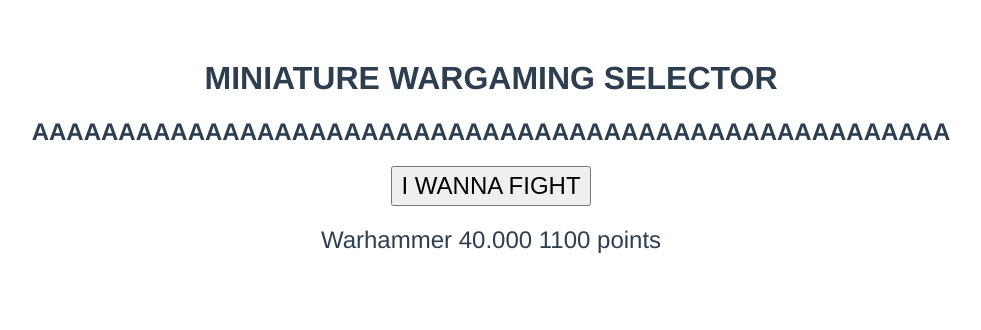
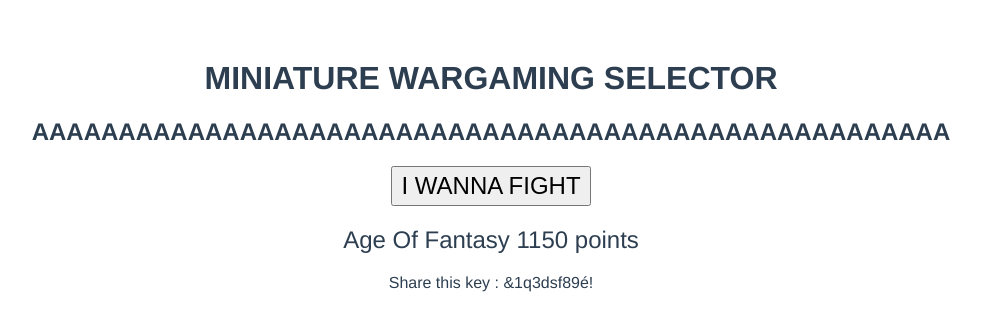
Before and after one commit to cbonaudo/mini-game-selector, a Vue app: page / in a window 1280 px wide. Both pictures are taken after a click on the button "I WANNA FIGHT". Shown: the top 330 px of the page, without its empty margins (149-1130 px from the left). Built offline with nearby package versions, Linux system fonts and the light colour scheme.

Commit message:
Refacto + create keyUtils

```diff
--- a/src/components/Selector.vue
+++ b/src/components/Selector.vue
@@ -2,53 +2,32 @@
   <div class="hello">
     <h1>MINIATURE WARGAMING SELECTOR</h1>
     <h2>AAAAAAAAAAAAAAAAAAAAAAAAAAAAAAAAAAAAAAAAAAAAAAAAAAAAA</h2>
-    <button v-on:click="getResult()">I WANNA FIGHT</button>
+    <button v-on:click="computeResult()">I WANNA FIGHT</button>
     <div class="result">{{ result }}</div>
+    <div v-if="keyString">Share this key : {{ keyString }}</div>
   </div>
 </template>
 
 <script>
 import MathsUtils from "../utils/MathsUtils";
+import KeyUtils from "../utils/KeyUtils";
+import { GameSystems } from "../data/GameSystems";
 
 export default {
   name: "Selector",
   data() {
     return {
       result: "",
-      gameSystems: [
-        {
-          name: "Age Of Sigmar",
-          description: "Games Workshop's official Fantasy miniatures wargame"
-        },
-        {
-          name: "Warhammer 40.000",
-          description: "Games Workshop's official Sci-Fi miniatures wargame"
-        },
-        {
-          name: "Age Of Fantasy",
-          description: "One Page Rules spin for Fantasy miniatures wargaming"
-        },
-        {
-          name: "Grimdark Future",
-          description: "One Page Rules spin on Sci-Fi miniatures wargaming"
-        },
-        {
-          name: "One-Off Games",
-          description: "One Page Rules miscellaneous miniatures games"
-        }
-      ],
     };
   },
   methods: {
-    getResult() {
-      const randomIndexGameSystems = MathsUtils.getRandomInt(
-        0,
-        this.gameSystems.length
-      );
+    computeResult() {
+      const randomIndexGameSystems = MathsUtils.getRandomInt(0, GameSystems.length);
       const randomNumberOfPoints = MathsUtils.roundUp(MathsUtils.getRandomInt(100, 2000), 50);
 
-      this.result = `${this.gameSystems[randomIndexGameSystems].name} ${randomNumberOfPoints} points`;
-    }
-  }
+      this.result = `${GameSystems[randomIndexGameSystems].name} ${randomNumberOfPoints} points`;
+      this.keyString = KeyUtils.generateKeyString();
+    },
+  },
 };
 </script>
--- /dev/null
+++ b/src/data/GameSystems.js
@@ -0,0 +1,22 @@
+export const GameSystems = [
+  {
+    name: "Age Of Sigmar",
+    description: "Games Workshop's official Fantasy miniatures wargame",
+  },
+  {
+    name: "Warhammer 40.000",
+    description: "Games Workshop's official Sci-Fi miniatures wargame",
+  },
+  {
+    name: "Age Of Fantasy",
+    description: "One Page Rules spin for Fantasy miniatures wargaming",
+  },
+  {
+    name: "Grimdark Future",
+    description: "One Page Rules spin on Sci-Fi miniatures wargaming",
+  },
+  {
+    name: "One-Off Games",
+    description: "One Page Rules miscellaneous miniatures games",
+  },
+];
--- /dev/null
+++ b/src/utils/KeyUtils.js
@@ -0,0 +1,9 @@
+export default class KeyUtils {
+  static generateKeyString() {
+    return "&1q3dsf89é!";
+  }
+
+  static decodeKeyString() {
+    return { gameSystems: "WK", points: "100" };
+  }
+}
```
Also changed, not shown: .prettierrc.json (added).
